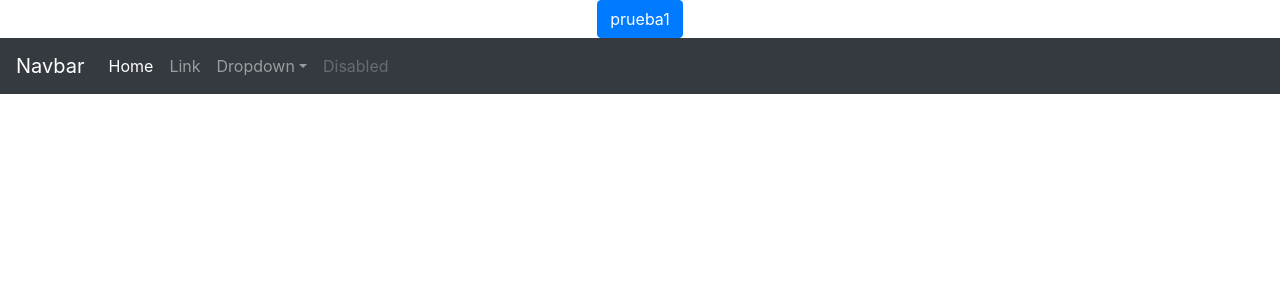
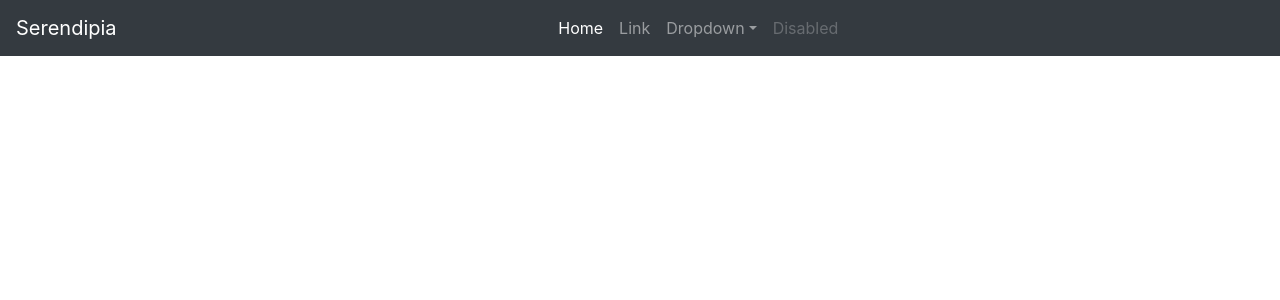
Before and after one commit to Kriminaltango/serendipia-torres, a React (Create React App) app: page / in a window 1280 px wide. Shown: the top 300 px of the page. Built offline with nearby package versions, Linux system fonts and the light colour scheme.

Commit message:
NavBar Corregida.

```diff
--- a/src/App.js
+++ b/src/App.js
@@ -6,7 +6,6 @@ import "../node_modules/bootstrap/dist/css/bootstrap.min.css";
 function App() {
   return (
     <div className="App">
-    <button class="btn btn-primary">prueba1</button>
       <NavBar />
     </div>
   );
--- a/src/components/navbar.js
+++ b/src/components/navbar.js
@@ -2,13 +2,13 @@ import React from "react";
 
 export const NavBar = () => {
     return <nav class="navbar navbar-expand-lg navbar-dark bg-dark">
-    <a class="navbar-brand" href="#">Navbar</a>
+    <a class="navbar-brand" href="#">Serendipia</a>
     <button class="navbar-toggler" type="button" data-toggle="collapse" data-target="#navbarSupportedContent" aria-controls="navbarSupportedContent" aria-expanded="false" aria-label="Toggle navigation">
       <span class="navbar-toggler-icon"></span>
     </button>
 
     <div class="collapse navbar-collapse" id="navbarSupportedContent">
-      <ul class="nav navbar-nav mr-auto navbar-right">
+      <ul class="nav navbar-nav m-auto">
         <li class="nav-item active">
           <a class="nav-link" href="#">Home <span class="sr-only">(current)</span></a>
         </li>
```
